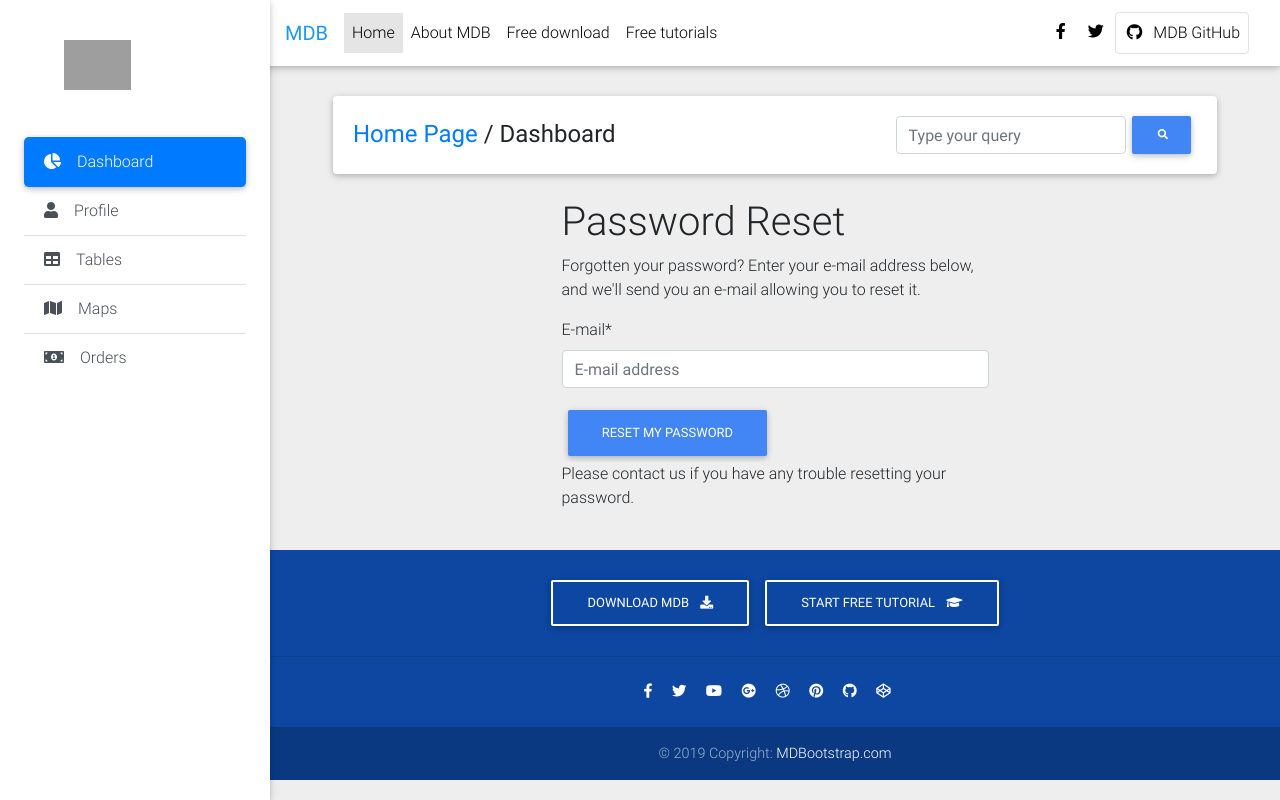
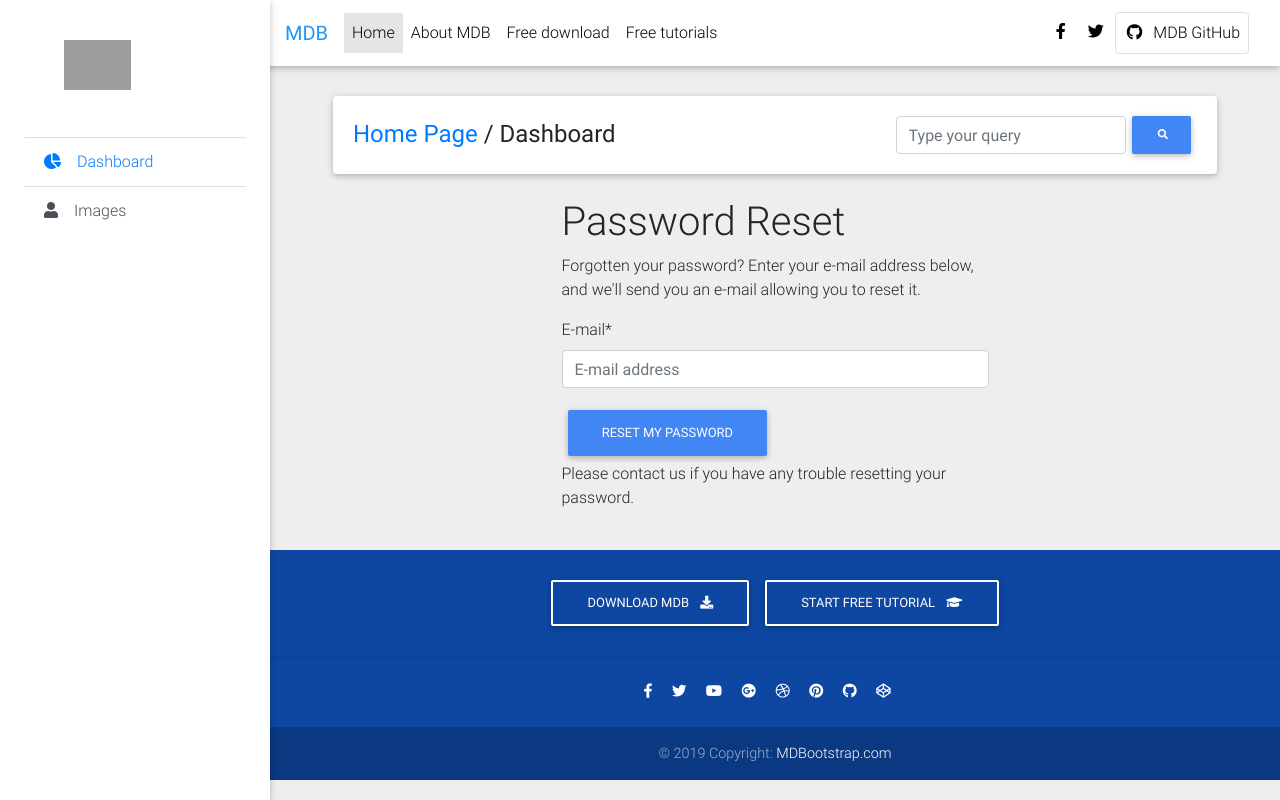
Before and after one commit to ihfazhillah/line-detector, a Django app: page /accounts/password/reset/ in a window 1280 px wide. Run offline with Django 3.2, Linux system fonts and the light colour scheme; parts of the project's set-up code (start-up, migrations or seed data) failed here and were passed over; some libraries are stand-ins or nearby versions; grey boxes are pictures that could not be loaded.

Commit message:
update sidebar

```diff
--- a/line_detector/templates/base.html
+++ b/line_detector/templates/base.html
@@ -110,22 +110,17 @@ position:absolute;
     <!-- Sidebar -->
     <div class="sidebar-fixed position-fixed">
 
-      <a class="logo-wrapper waves-effect">
+      <a href="/" class="logo-wrapper waves-effect">
         <img src="https://mdbootstrap.com/img/logo/mdb-email.png" class="img-fluid" alt="">
       </a>
 
       <div class="list-group list-group-flush">
-        <a href="#" class="list-group-item active waves-effect">
+        <a href="/" class="list-group-item {% if request.path == "" or request.path == "/" %}active{% endif %} waves-effect">
           <i class="fas fa-chart-pie mr-3"></i>Dashboard
         </a>
-        <a href="#" class="list-group-item list-group-item-action waves-effect">
-          <i class="fas fa-user mr-3"></i>Profile</a>
-        <a href="#" class="list-group-item list-group-item-action waves-effect">
-          <i class="fas fa-table mr-3"></i>Tables</a>
-        <a href="#" class="list-group-item list-group-item-action waves-effect">
-          <i class="fas fa-map mr-3"></i>Maps</a>
-        <a href="#" class="list-group-item list-group-item-action waves-effect">
-          <i class="fas fa-money-bill-alt mr-3"></i>Orders</a>
+
+        <a href="{% url 'images:list' %}" class="list-group-item list-group-item-action waves-effect {% if "images" in request.path %} active {% endif %}">
+          <i class="fas fa-user mr-3"></i>Images</a>
       </div>
 
     </div>
```
